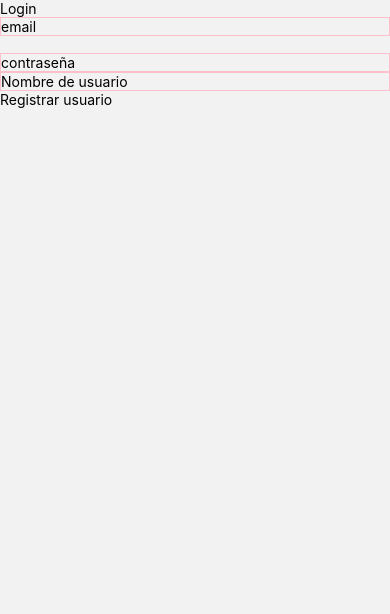
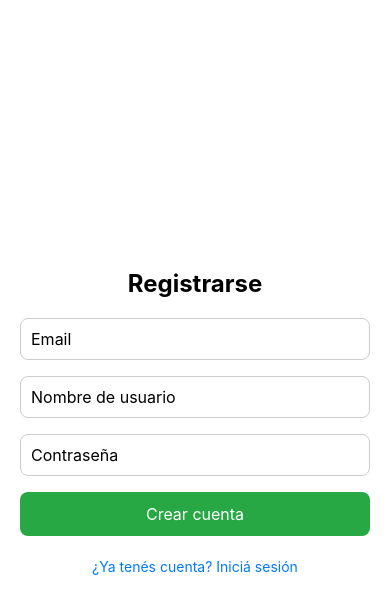
Before and after one commit to MatiasBertozzi/repositorio_Programacion-3-React_Native, a React Native app in the folder react_native/: screen /Registro in a window 390 px wide. Shown: the top 614 px of the page. Built offline with nearby package versions, Linux system fonts and the light colour scheme; no server answers.

Commit message:
Pagina terminada, con css incluido

```diff
--- a/react_native/src/screen/CrearPosteo.js
+++ b/react_native/src/screen/CrearPosteo.js
@@ -1,5 +1,5 @@
 import React, { Component } from 'react';
-import { View, Text, TextInput, TouchableOpacity } from 'react-native';
+import { View, Text, TextInput, TouchableOpacity, StyleSheet } from 'react-native';
 import { db, auth } from '../firebase/config';
 
 export default class CrearPosteo extends Component {
@@ -35,18 +35,58 @@ export default class CrearPosteo extends Component {
 
  render() {
   return (
-      <View>
-        <Text>Crear nuevo posteo</Text>
+    <View style={styles.container}>
+      <Text style={styles.titulo}>Crear nuevo posteo</Text>
+
       <TextInput
+        style={styles.input}
         placeholder="Escribí tu posteo"
         value={this.state.contenido}
         onChangeText={(text) => this.setState({ contenido: text })}
+        multiline={true}
       />
-        <TouchableOpacity onPress={() => this.crearPosteo()}>
-          <Text>Postear</Text>
+
+      <TouchableOpacity onPress={() => this.crearPosteo()} style={styles.boton}>
+        <Text style={styles.textoBoton}>Postear</Text>
       </TouchableOpacity>
-        {this.state.error !== '' && <Text>{this.state.error}</Text>}
+
+      {this.state.error !== '' && <Text style={styles.error}>{this.state.error}</Text>}
     </View>
   );
 }
 }
+
+const styles = StyleSheet.create({
+  container: {
+    flex: 1,
+    padding: 20,
+    backgroundColor: '#ffffff'
+  },
+  titulo: {
+    fontSize: 22,
+    fontWeight: 'bold',
+    marginBottom: 16
+  },
+  input: {
+    borderWidth: 1,
+    borderColor: '#ccc',
+    padding: 10,
+    borderRadius: 8,
+    marginBottom: 16,
+    fontSize: 16
+  },
+  boton: {
+    backgroundColor: '#007AFF',
+    padding: 12,
+    borderRadius: 8,
+    alignItems: 'center'
+  },
+  textoBoton: {
+    color: '#fff',
+    fontSize: 16
+  },
+  error: {
+    marginTop: 12,
+    color: 'red'
+  }
+});
--- a/react_native/src/screen/Feed.js
+++ b/react_native/src/screen/Feed.js
@@ -1,4 +1,4 @@
-import { Text, View, ActivityIndicator, FlatList, TouchableOpacity } from 'react-native';
+import { Text, View, ActivityIndicator, FlatList, TouchableOpacity, StyleSheet } from 'react-native';
 import React, { Component } from 'react';
 import { db, auth } from '../firebase/config';
 import firebase from 'firebase';
@@ -33,9 +33,10 @@ export default class Feed extends Component {
 
  render() {
   return (
-    <View>
+
+    <View style={styles.container}>
       {this.state.loading ? (
-        <View>
+        <View style={styles.loading}>
           <ActivityIndicator />
           <Text>Cargando posteos...</Text>
         </View>
@@ -48,10 +49,10 @@ export default class Feed extends Component {
           data={this.state.posts}
           keyExtractor={(item) => item.id}
           renderItem={({ item }) => (
-            <View>
-              <Text>Autor: {item.data.email}</Text>
-              <Text>Post: {item.data.contenido}</Text>
-              <Text>Likes: {item.data.likes.length}</Text>
+            <View style={styles.postContainer}>
+              <Text style={styles.postEmail}>Autor: {item.data.email}</Text>
+              <Text style={styles.postContenido}>Post: {item.data.contenido}</Text>
+              <Text style={styles.postLikes}>Likes: {item.data.likes.length}</Text>
 
               <TouchableOpacity
                 onPress={() => {
@@ -72,7 +73,7 @@ export default class Feed extends Component {
                   }
                 }}
               >
-                <Text>
+                <Text style={styles.botonLike}>
                   {item.data.likes.includes(auth.currentUser.email)
                     ? 'Quitar Like'
                     : 'Dar Like'}
@@ -88,3 +89,41 @@ export default class Feed extends Component {
 }
 
 }
+
+const styles = StyleSheet.create({
+  container: {
+    flex: 1,
+    padding: 16,
+    backgroundColor: '#ffffff'
+  },
+  loading: {
+    marginTop: 100,
+    alignItems: 'center',
+  },
+  postContainer: {
+    backgroundColor: '#eeeeee',
+    padding: 12,
+    borderRadius: 8,
+    marginBottom: 12,
+  },
+  postEmail: {
+    fontWeight: 'bold',
+    marginBottom: 4,
+    fontSize: 14,
+    color: '#000000'
+  },
+  postContenido: {
+    fontSize: 16,
+    marginBottom: 8,
+    color: '#333333'
+  },
+  postLikes: {
+    fontSize: 13,
+    color: '#666666',
+    marginBottom: 4
+  },
+  botonLike: {
+    fontSize: 14,
+    color: '#007AFF'
+  }
+});
--- a/react_native/src/screen/Login.js
+++ b/react_native/src/screen/Login.js
@@ -43,41 +43,83 @@ class Login extends Component {
 
     render(){
         return(
-            <View>
-                 <TouchableOpacity onPress={() => this.redireccionar()}>
-                          <Text>Resgistro</Text>
-                        </TouchableOpacity>
+            <View style={styles.container}>
+            <Text style={styles.titulo}>Iniciar sesión</Text>
 
-                <TextInput
-                    value={this.state.email}
-                    onChangeText={(text) => this.setState({email: text, error:""})}
-                    keyboardType='default'
-                    style={styles.input}
-                    placeholder='email'
-                />
-                <TextInput
-                    value={this.state.password}
-                    onChangeText={(text) => this.setState({password: text,error:""})}
-                    keyboardType='default'
-                    style={styles.input}
-                    placeholder='contraseña'
-                />
+            <TextInput
+                style={styles.input}
+                placeholder="Email"
+                keyboardType="email-address"
+                value={this.state.email}
+                onChangeText={(text) => this.setState({ email: text })}
+            />
 
-                <Text> {this.state.error}</Text>
+            <TextInput
+                style={styles.input}
+                placeholder="Contraseña"
+                secureTextEntry={true}
+                value={this.state.password}
+                onChangeText={(text) => this.setState({ password: text })}
+            />
 
-                <TouchableOpacity onPress={()=> this.login(this.state.email,this.state.password)}>
-                    <Text>Registrar usuario</Text>
-                </TouchableOpacity>
+            <TouchableOpacity onPress={() => this.login()} style={styles.boton}>
+                <Text style={styles.textoBoton}>Ingresar</Text>
+            </TouchableOpacity>
+
+            <TouchableOpacity onPress={() => this.props.navigation.navigate('Registro')}>
+                <Text style={styles.link}>¿No tenés cuenta? Registrate</Text>
+            </TouchableOpacity>
+
+            {this.state.error !== '' && <Text style={styles.error}>{this.state.error}</Text>}
             </View>
+
         )
     }
 }
 
-const styles= StyleSheet.create({
-    input:{
-        borderWidth: 1,
-        borderColor: 'pink'
-    }
-})
+const styles = StyleSheet.create({
+  container: {
+    flex: 1,
+    padding: 20,
+    justifyContent: 'center',
+    backgroundColor: '#ffffff'
+  },
+  titulo: {
+    fontSize: 24,
+    fontWeight: 'bold',
+    marginBottom: 20,
+    textAlign: 'center'
+  },
+  input: {
+    borderWidth: 1,
+    borderColor: '#ccc',
+    padding: 10,
+    borderRadius: 8,
+    marginBottom: 16,
+    fontSize: 16
+  },
+  boton: {
+    backgroundColor: '#007AFF',
+    padding: 12,
+    borderRadius: 8,
+    alignItems: 'center',
+    marginBottom: 12
+  },
+  textoBoton: {
+    color: '#fff',
+    fontSize: 16
+  },
+  link: {
+    color: '#007AFF',
+    textAlign: 'center',
+    marginTop: 10
+  },
+  error: {
+    color: 'red',
+    marginTop: 10,
+    textAlign: 'center'
+  }
+});
+
 
 export default Login
--- a/react_native/src/screen/Perfil.js
+++ b/react_native/src/screen/Perfil.js
@@ -1,5 +1,5 @@
 import React, { Component } from 'react';
-import { View, Text, TouchableOpacity } from 'react-native';
+import { View, Text, TouchableOpacity, StyleSheet } from 'react-native';
 import { auth, db } from '../firebase/config';
 
 export default class Perfil extends Component {
@@ -53,31 +53,77 @@ cerrarSesion() {
 
   render() {
     return (
-      <View>
+      <View style={styles.container}>
         {this.state.userData ? (
       <View>
-            <Text>Email: {this.state.userData.owner}</Text>
-            <Text>Username: {this.state.userData.username}</Text>
-            <Text>Fecha de registro: {new Date(this.state.userData.createdAt).toLocaleString()}</Text>
+      <Text style={styles.titulo}>Mi perfil</Text>
+      <Text style={styles.info}>Email: {this.state.userData.owner}</Text>
+      <Text style={styles.info}>Username: {this.state.userData.username}</Text>
+      <Text style={styles.info}>
+        Fecha de registro: {new Date(this.state.userData.createdAt).toLocaleString()}
+      </Text>
 
-            <Text>Mis posteos:</Text>
+      <TouchableOpacity onPress={() => this.cerrarSesion()} style={styles.botonLogout}>
+        <Text style={styles.textoBotonLogout}>Cerrar sesión</Text>
+      </TouchableOpacity>
+
+      <Text style={styles.subtitulo}>Mis posteos:</Text>
       {this.state.userPosts.length === 0 ? (
-              <Text>No tenés posteos aún.</Text>
+        <Text style={styles.info}>No tenés posteos aún.</Text>
       ) : (
         this.state.userPosts.map((item) => (
-                <View key={item.id}>
-                  <Text>- {item.data.contenido}</Text>
+          <View key={item.id} style={styles.post}>
+            <Text>{item.data.contenido}</Text>
           </View>
         ))
       )}
-            <TouchableOpacity onPress={() => this.cerrarSesion()}>
-              <Text>Cerrar sesión</Text>
-            </TouchableOpacity>
     </View>
   ) : (
     <Text>Cargando perfil...</Text>
   )}
 </View>
+
     );
   }
 }
+
+const styles = StyleSheet.create({
+  container: {
+    flex: 1,
+    padding: 20,
+    backgroundColor: '#ffffff'
+  },
+  titulo: {
+    fontSize: 22,
+    fontWeight: 'bold',
+    marginBottom: 16
+  },
+  info: {
+    fontSize: 16,
+    marginBottom: 8,
+    color: '#333'
+  },
+  botonLogout: {
+    backgroundColor: '#ff3b30',
+    padding: 12,
+    borderRadius: 8,
+    alignItems: 'center',
+    marginTop: 16,
+    marginBottom: 24
+  },
+  textoBotonLogout: {
+    color: '#fff',
+    fontSize: 16
+  },
+  subtitulo: {
+    fontSize: 18,
+    fontWeight: 'bold',
+    marginBottom: 8
+  },
+  post: {
+    backgroundColor: '#f2f2f2',
+    padding: 10,
+    marginBottom: 10,
+    borderRadius: 8
+  }
+});
--- a/react_native/src/screen/Postear.js
+++ b/react_native/src/screen/Postear.js
@@ -10,7 +10,7 @@ export default class Postear extends Component{
         return(
             <View>
                 <CrearPosteo navigation ={this.props.navigation}/>
-                </View>
+            </View>
         )
     }
 }
--- a/react_native/src/screen/Registro.js
+++ b/react_native/src/screen/Registro.js
@@ -67,49 +67,91 @@ lo redireccionara al login, en esta coleccion    */
 
     render(){
         return(
-            <View>
+            <View style={styles.container}>
+            <Text style={styles.titulo}>Registrarse</Text>
 
-                 <TouchableOpacity onPress={() => this.redireccionar()}>
-                          <Text>Login</Text>
-                        </TouchableOpacity>
+            <TextInput
+                style={styles.input}
+                placeholder="Email"
+                keyboardType="email-address"
+                value={this.state.email}
+                onChangeText={(text) => this.setState({ email: text })}
+            />
 
-                <TextInput
-                    value={this.state.email}
-                    onChangeText={(text) => this.setState({email: text, error:""})}
-                    keyboardType='email'
-                    style={styles.input}
-                    placeholder='email'
-                />
-                <Text> {this.state.error}</Text>
+            <TextInput
+                style={styles.input}
+                placeholder="Nombre de usuario"
+                value={this.state.username}
+                onChangeText={(text) => this.setState({ username: text })}
+            />
 
-                <TextInput
-                    value={this.state.password}
-                    onChangeText={(text) => this.setState({password: text})}
-                    keyboardType='password'
-                    style={styles.input}
-                    placeholder='contraseña'
-                    secureTextEntry={true}
-                />
-                <TextInput
-                    value={this.state.username}
-                    onChangeText={(text) => this.setState({username: text})}
-                    keyboardType='default'
-                    style={styles.input}
-                    placeholder='Nombre de usuario'
-                />
-                <TouchableOpacity onPress={()=> this.registrarUsuario(this.state.email, this.state.password, this.state.username)}>
-                    <Text>Registrar usuario</Text>
-                </TouchableOpacity>
+            <TextInput
+                style={styles.input}
+                placeholder="Contraseña"
+                secureTextEntry={true}
+                value={this.state.password}
+                onChangeText={(text) => this.setState({ password: text })}
+            />
+
+            <TouchableOpacity onPress={() => this.registrarUsuario(this.state.email, this.state.password, this.state.username)} style={styles.boton}>
+                <Text style={styles.textoBoton}>Crear cuenta</Text>
+            </TouchableOpacity>
+
+            <TouchableOpacity onPress={() => this.props.navigation.navigate('Login')}>
+                <Text style={styles.link}>¿Ya tenés cuenta? Iniciá sesión</Text>
+            </TouchableOpacity>
+
+            {this.state.error !== '' && <Text style={styles.error}>{this.state.error}</Text>}
             </View>
+
         )
     }
 }
 
-const styles= StyleSheet.create({
-    input:{
-        borderWidth: 1,
-        borderColor: 'pink'
-    }
-})
+
+const styles = StyleSheet.create({
+  container: {
+    flex: 1,
+    padding: 20,
+    justifyContent: 'center',
+    backgroundColor: '#ffffff'
+  },
+  titulo: {
+    fontSize: 24,
+    fontWeight: 'bold',
+    marginBottom: 20,
+    textAlign: 'center'
+  },
+  input: {
+    borderWidth: 1,
+    borderColor: '#ccc',
+    padding: 10,
+    borderRadius: 8,
+    marginBottom: 16,
+    fontSize: 16
+  },
+  boton: {
+    backgroundColor: '#28a745',
+    padding: 12,
+    borderRadius: 8,
+    alignItems: 'center',
+    marginBottom: 12
+  },
+  textoBoton: {
+    color: '#fff',
+    fontSize: 16
+  },
+  link: {
+    color: '#007AFF',
+    textAlign: 'center',
+    marginTop: 10
+  },
+  error: {
+    color: 'red',
+    marginTop: 10,
+    textAlign: 'center'
+  }
+});
+
 
 export default Registro
```
Lines whose indentation alone changed are shown as unchanged.
